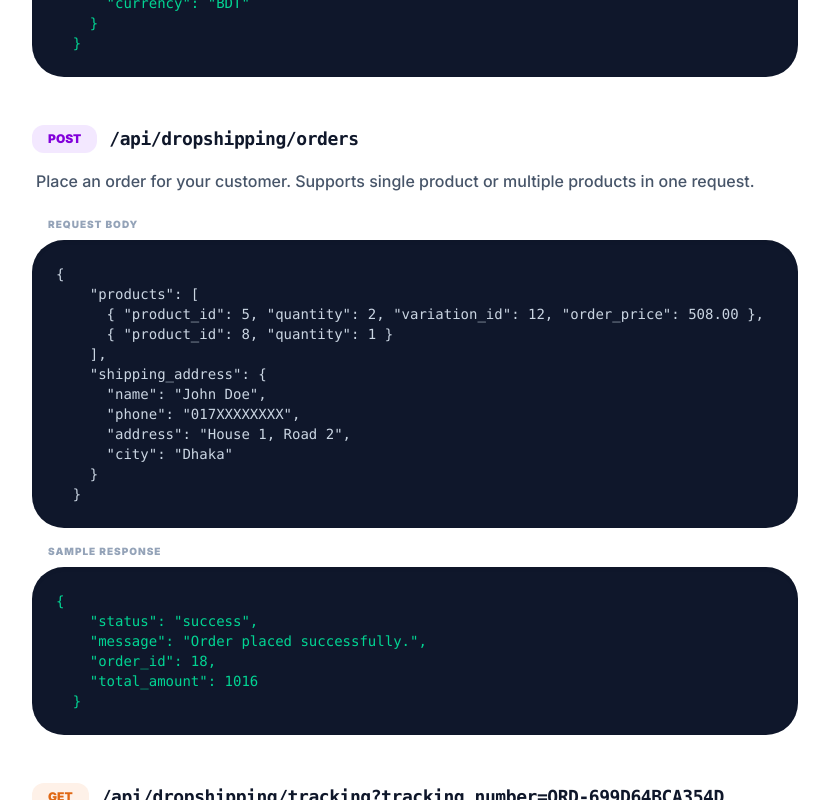
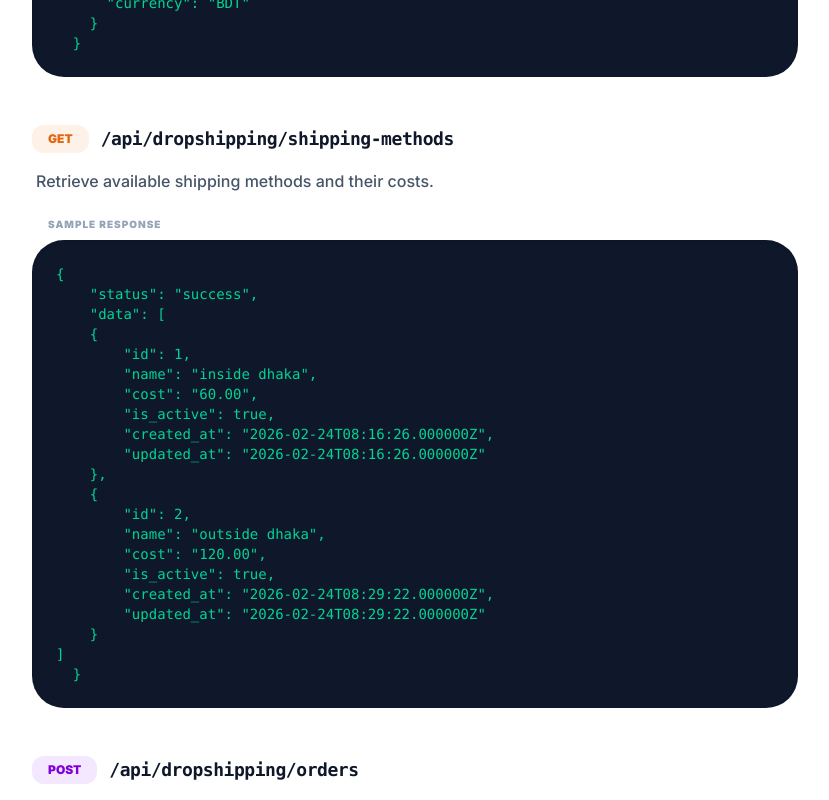
Before and after one commit to rsmmonaem/valo_kichu_frontend, a Next.js app: page /dropshipper/api-docs in a window 1280 px wide. Shown: the part 1540-2340 px from the top of the page, without its empty margins (225-1054 px from the left). Built offline with nearby package versions, Linux system fonts and the light colour scheme; no server answers.

Commit message:
profile update code

```diff
--- a/app/(website)/dropshipper/api-docs/page.tsx
+++ b/app/(website)/dropshipper/api-docs/page.tsx
@@ -46,7 +46,33 @@ const ApiDocsPage = () => {
     }
   }`,
     },
-
+    {
+      method: "GET",
+      url: "/api/dropshipping/shipping-methods",
+      desc: "Retrieve available shipping methods and their costs.",
+      response: `{
+    "status": "success",
+    "data": [
+    {
+        "id": 1,
+        "name": "inside dhaka",
+        "cost": "60.00",
+        "is_active": true,
+        "created_at": "2026-02-24T08:16:26.000000Z",
+        "updated_at": "2026-02-24T08:16:26.000000Z"
+    },
+    {
+        "id": 2,
+        "name": "outside dhaka",
+        "cost": "120.00",
+        "is_active": true,
+        "created_at": "2026-02-24T08:29:22.000000Z",
+        "updated_at": "2026-02-24T08:29:22.000000Z"
+    }
+]
+  }`,
+    }
+  ,
     {
       method: "POST",
       url: "/api/dropshipping/orders",
--- a/app/dropshipper/dashboard/layout.tsx
+++ b/app/dropshipper/dashboard/layout.tsx
@@ -21,6 +21,11 @@ const DashboardLayout = ({ children }: { children: React.ReactNode }) => {
     const pathname = usePathname();
     const router = useRouter();
     const { user, logout, loading } = useAuth();
+    const [mounted, setMounted] = React.useState(false);
+
+    useEffect(() => {
+        setMounted(true);
+    }, []);
 
     useEffect(() => {
         if (!loading) {
@@ -37,10 +42,12 @@ const DashboardLayout = ({ children }: { children: React.ReactNode }) => {
         }
     }, [user, loading, router, pathname]);
 
+    if (!mounted) return null;
+
     if (loading) {
         return (
-            <div className="min-h-screen flex items-center justify-center bg-gray-50">
-                <div className="animate-spin rounded-full h-8 w-8 border-b-2 border-blue-600"></div>
+            <div className="min-h-screen flex items-center justify-center bg-gray-50" suppressHydrationWarning={true}>
+                <div className="animate-spin rounded-full h-8 w-8 border-b-2 border-blue-600" suppressHydrationWarning={true}></div>
             </div>
         );
     }
@@ -59,7 +66,7 @@ const DashboardLayout = ({ children }: { children: React.ReactNode }) => {
     ];
 
     return (
-        <div className="min-h-screen bg-gray-50 flex">
+        <div className="min-h-screen bg-gray-50 flex" suppressHydrationWarning={true}>
             {/* Sidebar */}
             <aside className="w-64 bg-white border-r border-gray-200 hidden md:flex flex-col">
                 <div className="p-6 border-b border-gray-100">
--- a/app/dropshipper/dashboard/page.tsx
+++ b/app/dropshipper/dashboard/page.tsx
@@ -10,7 +10,9 @@ const DashboardOverview = () => {
     const [statsData, setStatsData] = useState<any>(null);
     const [isLoading, setIsLoading] = useState(true);
 
+    const [mounted, setMounted] = useState(false);
     useEffect(() => {
+        setMounted(true);
         fetchStats();
     }, []);
 
@@ -59,6 +61,8 @@ const DashboardOverview = () => {
         },
     ];
 
+    if (!mounted) return null;
+
     if (isLoading) {
         return <div className="flex items-center justify-center h-64">
             <div className="animate-spin rounded-full h-8 w-8 border-b-2 border-blue-600"></div>
@@ -66,7 +70,7 @@ const DashboardOverview = () => {
     }
 
     return (
-        <div className="space-y-8">
+        <div className="space-y-8" suppressHydrationWarning={true}>
             <div className="grid sm:grid-cols-2 lg:grid-cols-4 gap-6">
                 {stats.map((stat) => (
                     <div key={stat.name} className="bg-white p-6 rounded-2xl shadow-sm border border-gray-100 hover:shadow-md transition">
--- a/app/dropshipper/dashboard/profile/page.tsx
+++ b/app/dropshipper/dashboard/profile/page.tsx
@@ -26,7 +26,9 @@ const ProfilePage = () => {
     const [logoPreview, setLogoPreview] = useState<string | null>(null);
     const [bannerPreview, setBannerPreview] = useState<string | null>(null);
 
+    const [mounted, setMounted] = useState(false);
     useEffect(() => {
+        setMounted(true);
         fetchProfile();
     }, []);
 
@@ -34,6 +36,7 @@ const ProfilePage = () => {
         try {
             const res = await authFetch('/dropshipper/profile');
             const response = await res.json();
+            console.log('Profile response:', response.data.slogan);
             if (response.status === 'success') {
                 const data = response.data;
                 setProfile({
@@ -42,20 +45,20 @@ const ProfilePage = () => {
                     email: data.user.email || '',
                     phone_number: data.user.phone_number || '',
                     store_name: data.store_name || '',
-                    slogan: data.user.dropshipper_profile?.slogan || '',
-                    about_us: data.user.dropshipper_profile?.about_us || '',
+                    slogan: data.slogan || '',
+                    about_us: data.about_us || '',
                     image: null,
                     store_logo: null,
                     store_banner: null
                 });
-                if (data.user.image_url) {
-                    setPreviewUrl(data.user.image_url);
+                if (data.user.image) {
+                    setPreviewUrl(data.user.image);
                 }
-                if (data.user.dropshipper_profile?.store_logo) {
-                    setLogoPreview(data.user.dropshipper_profile.store_logo_url || `${process.env.NEXT_PUBLIC_API_URL}/storage/stores/${data.user.dropshipper_profile.store_logo}`);
+                if (data.store_logo_url) {
+                    setLogoPreview(data.store_logo_url);
                 }
-                if (data.user.dropshipper_profile?.store_banner) {
-                    setBannerPreview(data.user.dropshipper_profile.store_banner_url || `${process.env.NEXT_PUBLIC_API_URL}/storage/stores/${data.user.dropshipper_profile.store_banner}`);
+                if (data.store_banner_url) {
+                    setBannerPreview(data.store_banner_url);
                 }
             }
         } catch (error) {
@@ -65,7 +68,7 @@ const ProfilePage = () => {
             setLoading(false);
         }
     };
-
+    console.log("Current profile state:", profile);
     const handleInputChange = (e: React.ChangeEvent<HTMLInputElement | HTMLTextAreaElement>) => {
         const { name, value } = e.target;
         setProfile((prev: any) => ({ ...prev, [name]: value }));
@@ -104,6 +107,7 @@ const ProfilePage = () => {
             if (profile.store_banner) {
                 formData.append('store_banner', profile.store_banner);
             }
+            console.log("form data entries:", Array.from(formData.entries()));
 
             // Using POST because we are sending FormData (image)
             const res = await authFetch('/dropshipper/profile', {
@@ -114,8 +118,9 @@ const ProfilePage = () => {
             const response = await res.json();
 
             if (response.status === 'success') {
+                console.log('Profile updated successfully:', response.data);
                 toast.success('Profile updated successfully');
-                updateUser(response.data); // Update global auth context
+                updateUser(response.data.user); // Update global auth context
             } else {
                 toast.error(response.message || 'Update failed');
             }
@@ -127,6 +132,8 @@ const ProfilePage = () => {
         }
     };
 
+    if (!mounted) return null;
+
     if (loading) {
         return (
             <div className="flex items-center justify-center min-h-[400px]">
@@ -136,7 +143,7 @@ const ProfilePage = () => {
     }
 
     return (
-        <div className="max-w-4xl mx-auto space-y-8 animate-in fade-in slide-in-from-bottom-4 duration-500">
+        <div className="max-w-4xl mx-auto space-y-8 animate-in fade-in slide-in-from-bottom-4 duration-500" suppressHydrationWarning={true}>
             <div className="bg-white rounded-3xl p-8 shadow-sm border border-gray-100">
                 <div className="flex items-center gap-4 mb-8">
                     <div className="p-3 bg-blue-50 rounded-2xl text-blue-600">
--- a/app/layout.tsx
+++ b/app/layout.tsx
@@ -68,7 +68,9 @@ export default function RootLayout({
           <AuthProvider>
             <CartProvider>
               <UIProvider>
-                {children}
+                <div suppressHydrationWarning={true}>
+                  {children}
+                </div>
               </UIProvider>
             </CartProvider>
           </AuthProvider>
--- a/context/AuthContext.tsx
+++ b/context/AuthContext.tsx
@@ -18,6 +18,15 @@ interface User {
     gender?: string;
     date_of_birth?: string;
     refer_code?: string;
+    dropshipper_profile?: {
+        store_logo?: string;
+        store_banner?: string;
+        store_logo_url?: string;
+        store_banner_url?: string;
+        slogan?: string;
+        about_us?: string;
+        name?: string;
+    };
 }
 
 interface AuthContextType {
```
